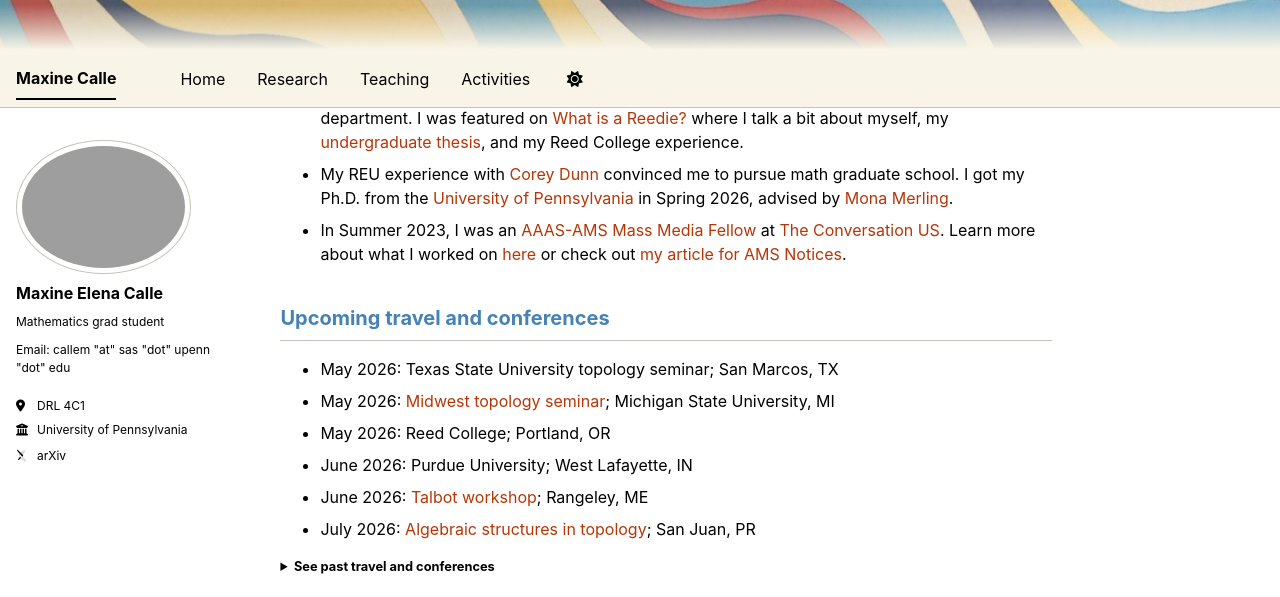
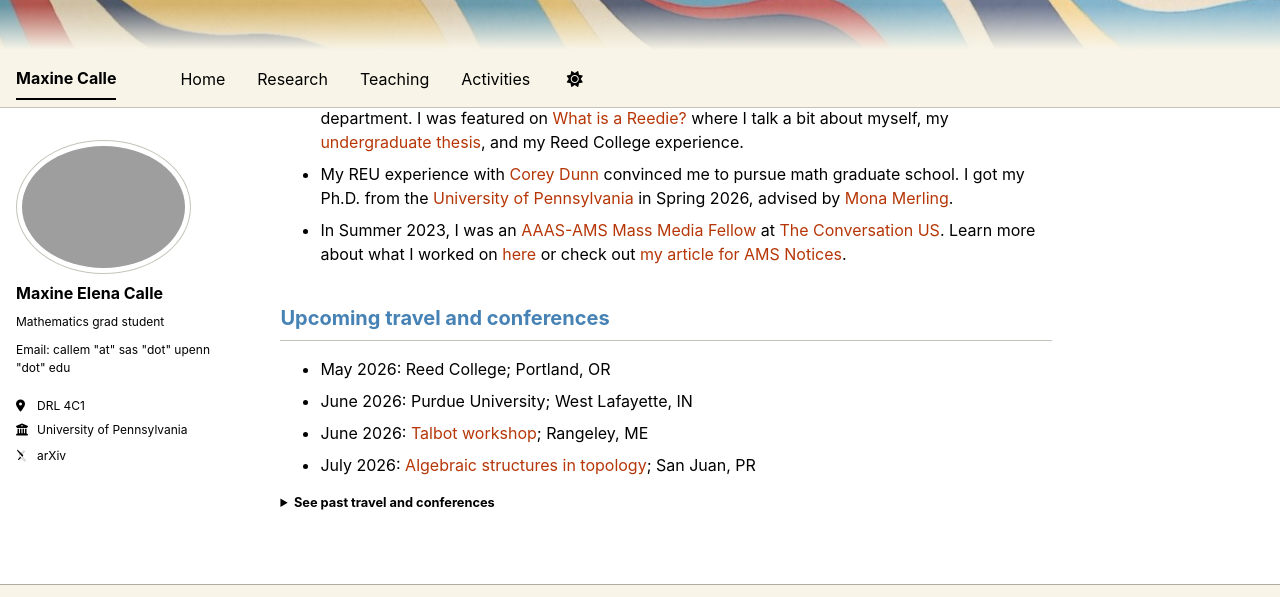
Before and after one commit to maxinecalle/maxinecalle.github.io, a Jekyll site: the page built from _pages/about.md, in a window 1280 px wide and 900 px high, scrolled down 524 px, cut to the strip 0-597 px from the top of the window. Built offline with Jekyll 4.4.1, drawn with Linux system fonts in a browser that asks for light colours; some web fonts are replaced; a script bundle is joined from its source files by our own code; library files that are not in the unit come from our copies.

Commit message:
update 5/11/26

```diff
--- a/_pages/about.md
+++ b/_pages/about.md
@@ -20,8 +20,6 @@ Here is my [CV](/files/CalleCV.pdf).
 - In Summer 2023, I was an [AAAS-AMS Mass Media Fellow](https://www.aaas.org/programs/mass-media-fellowship) at [The Conversation US](https://theconversation.com/us). Learn more about what I worked on [here](https://www.aaas.org/programs/mass-media-fellowship/maxine-elena-calle) or check out [my article for AMS Notices](https://www.ams.org/journals/notices/202402/noti2872/noti2872.html?adat=February%202024&amp;trk=2872&amp;galt=none&amp;cat=interest&amp;pdfissue=202402&amp;pdffile=rnoti-p274.pdf).
 
 <h2 style="color:var(--global-accent-color);">Upcoming travel and conferences</h2>
-- May 2026: Texas State University topology seminar; San Marcos, TX
-- May 2026: [Midwest topology seminar](https://sites.google.com/view/mts-spring2026/home); Michigan State University, MI
 - May 2026: Reed College; Portland, OR
 - June 2026: Purdue University; West Lafayette, IN
 - June 2026: [Talbot workshop](https://sites.google.com/view/talbotworkshop/current-talbot); Rangeley, ME
```
Also changed, not shown: other parts of _pages/about.md (+2 -0 lines), _pages/activities.md (+1 -1 lines), _pages/research.md (+2 -2 lines), _pages/teaching.md (+1 -2 lines), 2 other files.
